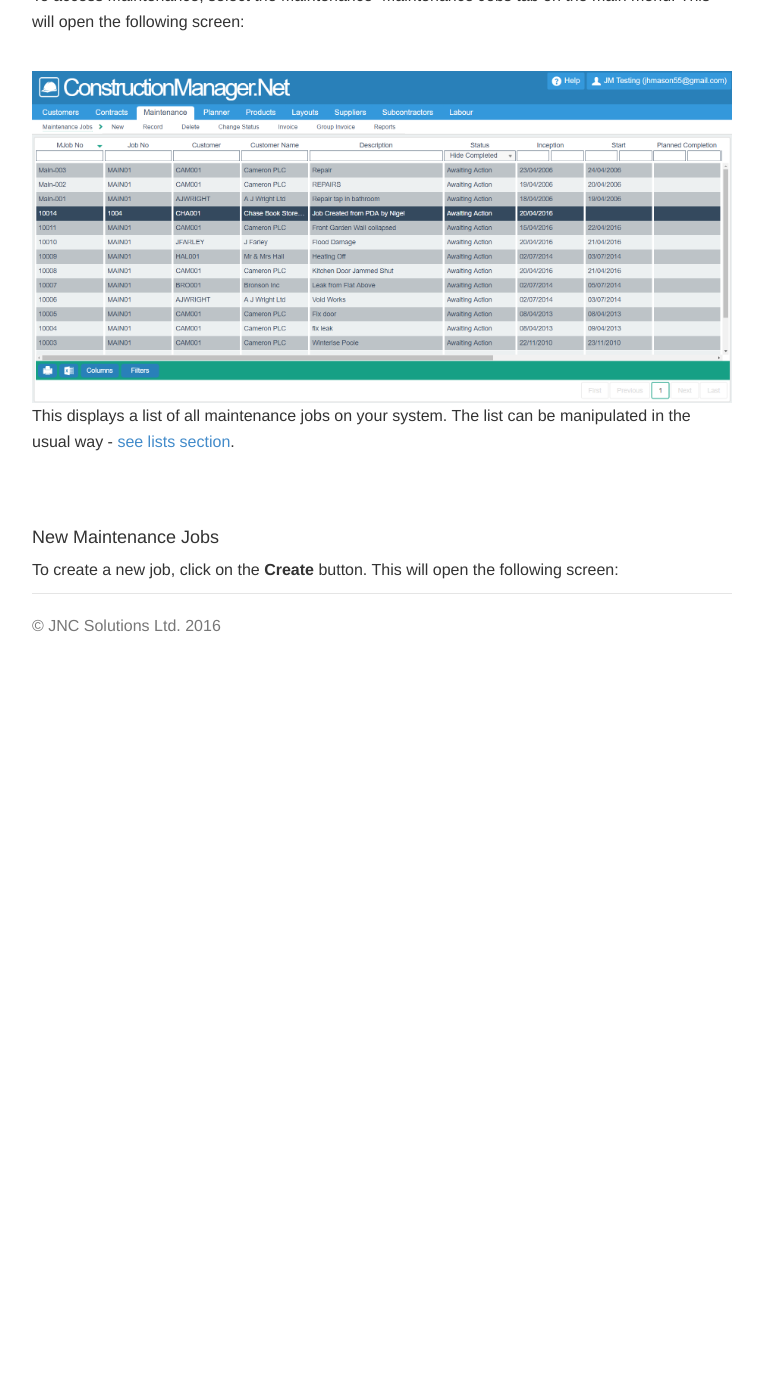
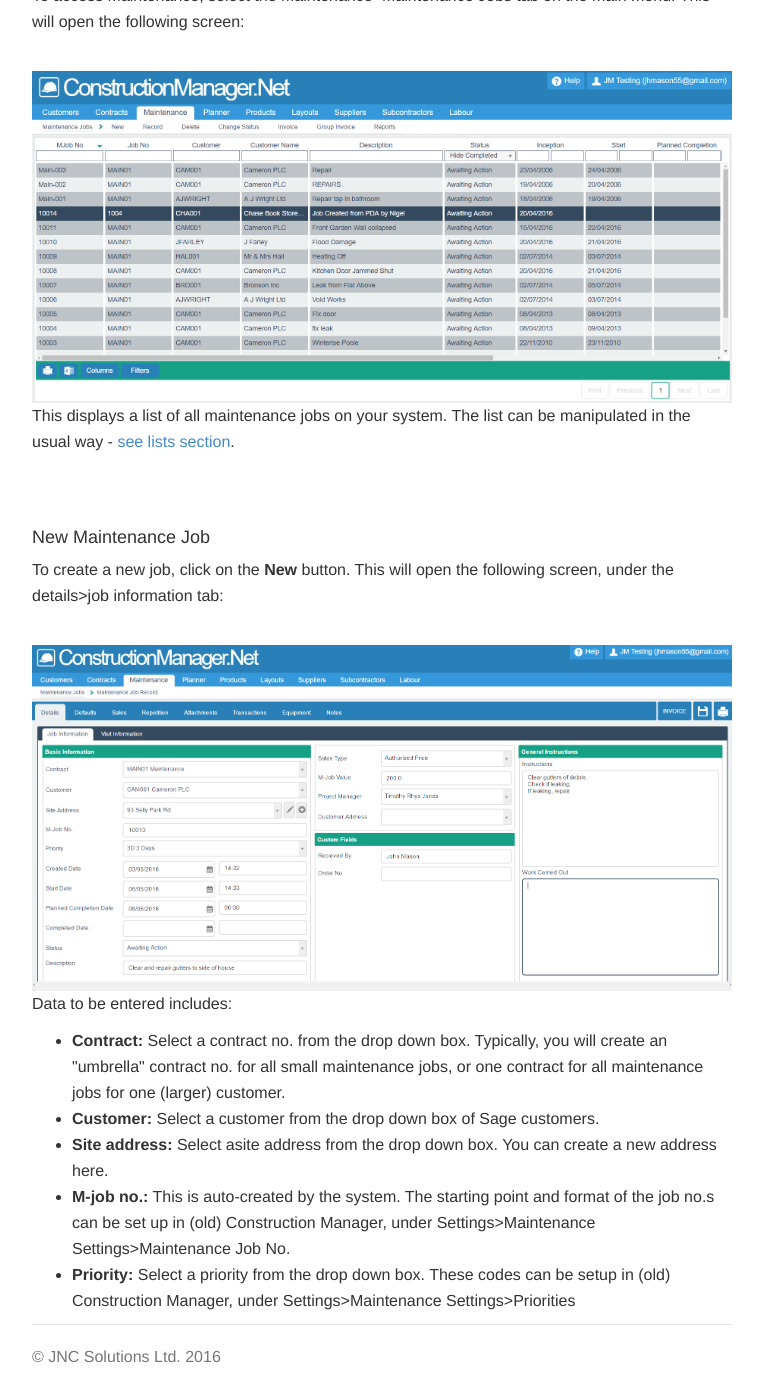
Before and after one commit to JNCSolutions/ConstructionManagerDocs, a Jekyll site: the page built from maintenance.html, in a window 1280 px wide and 1400 px high, scrolled down 1160 px. Shown: the whole window, without its empty margins (258-1021 px from the left). Built offline with Jekyll 4.4.1, drawn with Linux system fonts in a browser that asks for light colours; before the commit the page ends 1829 px from its top, so only the background shows below that.

Commit message:
Update maintenance.html

```diff
--- a/maintenance.html
+++ b/maintenance.html
@@ -50,7 +50,7 @@
       </ul>
       <br>
 
-      <h3>Maintenance Jobs</h3>
+      <h3 id="maintenance-jobs">Maintenance Jobs</h3>
       <p>To access Maintenance, select the Maintenance>Maintenance Jobs tab on the main menu.
           This will open the following screen:</p>
       <br>
@@ -58,11 +58,27 @@
       <p>This displays a list of all maintenance jobs on your system.
           The list can be manipulated in the usual way - <a href="Manipulating Lists.html">see lists section</a>.</p>
       <br> <br>
-      <h4>New Maintenance Jobs</h4>
-      <p>To create a new job, click on the <b>Create</b> button.
-          This will open the following screen:</p>
+      <h4 id="new-mjob">New Maintenance Job</h4>
+      <p>To create a new job, click on the <b>New</b> button.
+          This will open the following screen, under the details>job information tab:</p>
+      <br>
+      <img src="img/Maintenance_Create_01.PNG" style="width: 100%;">
+      <p>Data to be entered includes:</p>
+      <ul>
+          <li><b>Contract:</b> Select a contract no. from the drop down box.
+          Typically, you will create an "umbrella" contract no. for all small maintenance jobs,
+          or one contract for all maintenance jobs for one (larger) customer.</li>
+          <li><b>Customer:</b> Select a customer from the drop down box of Sage customers.</li>
+          <li><b>Site address:</b> Select asite address from the drop down box.
+                You can create a new address here.</li>
+          <li><b>M-job no.:</b> This is auto-created by the system.
+                  The starting point and format of the job no.s can be set up in (old) Construction Manager,
+                  under Settings>Maintenance Settings>Maintenance Job No.</li>
+          <li><b>Priority:</b> Select a priority from the drop down box.
+                  These codes can be setup in (old) Construction Manager,
+                  under Settings>Maintenance Settings>Priorities</li>
 
-
+      </ul
 
 
 
```
